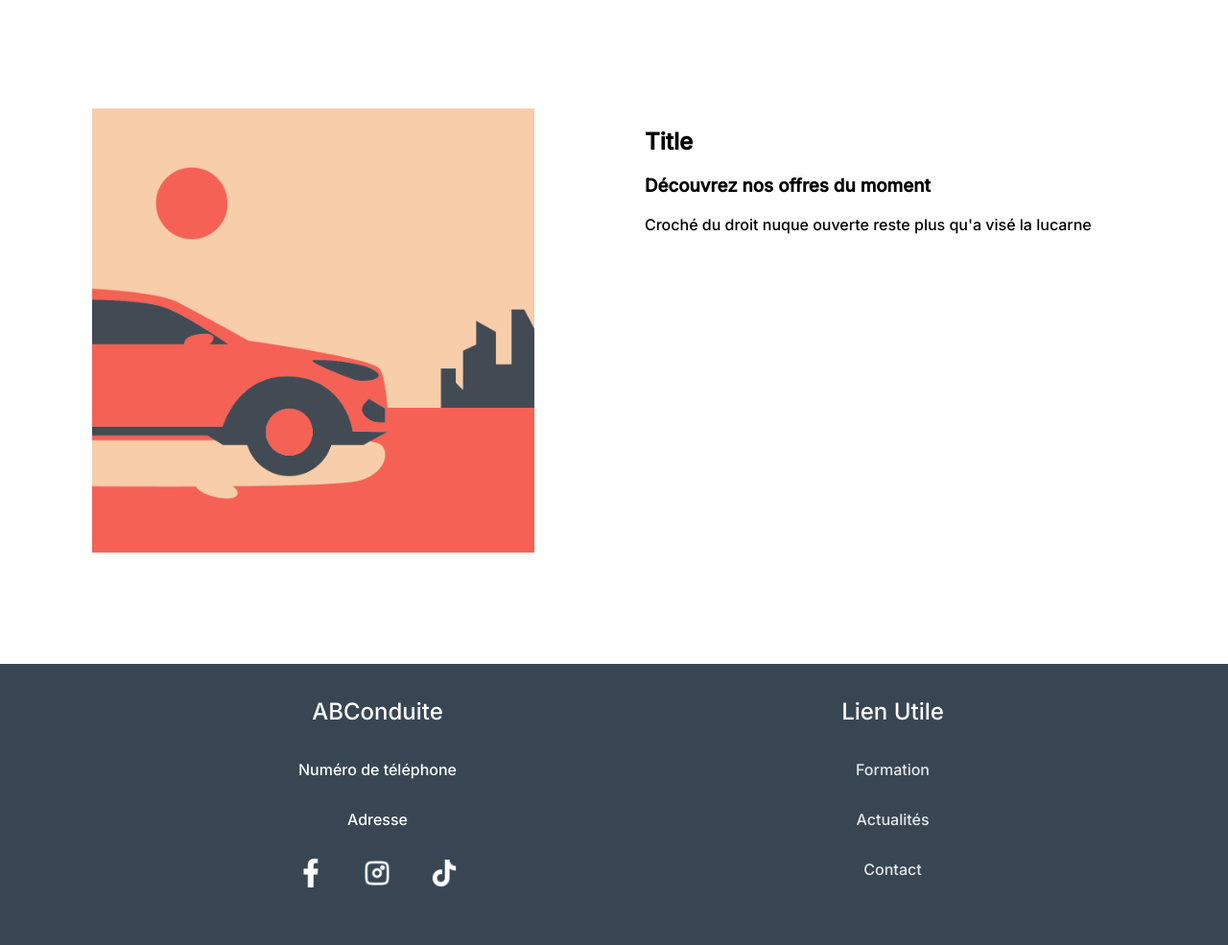
After one commit to ElyesseAdda/ABConduite, a WordPress theme: template wp-content/themes/ABConduite/single.php in a window 1280 px wide. The commit adds this page. Shown: the part 604-1589 px from the top of the page at 96% size. Run offline with PHP 8.4 and a stand-in for WordPress, Linux system fonts and the light colour scheme; the site name, menu and one post (Sample post) are stand-ins, and other content is empty; some libraries are stand-ins or nearby versions.

Commit message:
affichage dynamique des article presque terminé

```diff
--- a/wp-content/themes/ABConduite/assets/css/style.css
+++ b/wp-content/themes/ABConduite/assets/css/style.css
@@ -112,6 +113,30 @@ body{
 .header {
     display: none;
 }
+
+
+.card--article{
+    margin: auto;
+    width: 80%;
+    margin-bottom: 80px;
+    margin-top: 10px;
+}
+
+.article--left img {
+    max-width: 300px;
+}
+
+.title{
+    margin: auto;
+    text-align: center;
+    margin: 20px;
+    margin-bottom: 40px;
+}
+
+.title>h1>span{
+    color: #F56155;
+}
+
 /* Paiment 4x sans frais  */
 .p4x {
     background-color: #fff;
@@ -595,4 +635,27 @@ body{
         color: #F56155;
         margin-top: 125px;
     }
+
+    .card--article{
+        display: flex;
+        flex-direction: row;
+        height: 30%;
+        width: 90%;
     }
+
+    .article--right{
+        width: 50%;
+        padding: 2em;
+    }
+    .article--left img {
+        width: 90%;
+        height: 90%;
+        max-width: 500px;
+    }
+
+    .article--left{
+        width: 50%;
+        height: 70%;
+        padding: 2em;
+    }
+}
--- a/wp-content/themes/ABConduite/functions.php
+++ b/wp-content/themes/ABConduite/functions.php
@@ -39,3 +39,18 @@ add_action("wp_enqueue_scripts", 'loadStylesAndScripts');
 
 
 ?>
+
+<?php function catch_that_image() {
+global $post, $posts;
+$first_img = '';
+ob_start();
+ob_end_clean();
+$output = preg_match_all('/<img.+src=[\'"]([^\'"]+)[\'"].*>/i', $post->post_content, $matches);
+$first_img = $matches [1] [0];
+
+if(empty($first_img)){ //Defines a default image
+$first_img = "/images/default.jpg";
+}
+return $first_img;
+}
+?>
--- a/wp-content/themes/ABConduite/header.php
+++ b/wp-content/themes/ABConduite/header.php
@@ -21,7 +21,7 @@
   <div class="navbar">
      <div class="navbarPC">
     <a href="#">Formation</a>
-    <a href="#">Actualités</a>
+    <a href="actualite.php">Actualités</a>
     <a href="#">Contact</a>
     <a class="logo-reseaupc"href="#"><img class="logopc" src="assets/img/logo/insta.png" alt=""></a>
     <a class="logo-reseaupc"href="#"><img class="logopc" src="assets/img/logo/tiktok.png" alt=""></a>
--- /dev/null
+++ b/wp-content/themes/ABConduite/single.php
@@ -0,0 +1,39 @@
+<?php get_header();
+?>
+
+<div class="title">
+    <h1>Les <span>Actualités</span></h1>
+    <p>Découvrez ce qui a changer et nos offres du moment</p>
+    </div>
+
+    <div class="articles">
+        <?php
+        if(have_posts()): while(have_posts()) : the_post();
+        ?>
+        <div class="card--article">
+            <div class="article--left">
+                <img src="<?php echo catch_that_image() ?>" >
+            </div>
+            <div class="article--right">
+                <h2><?php the_title();?></h2>
+                <h3>Découvrez nos offres du moment</h3>
+                <p><?php the_content();?></p>
+            </div>
+        </div>
+        <div class="card--article">
+            <div class="article--left">
+                <img src="asset/img/ImageAB.png" >
+            </div>
+            <div class="article--right">
+                <h2>Title</h2>
+                <h3>Découvrez nos offres du moment</h3>
+                <p>Croché du droit nuque ouverte reste plus qu'a visé la lucarne</p>
+            </div>
+        </div>
+    </div>
+
+    <?php
+        endwhile;
+        endif;
+        get_footer();
+    ?>
```
Also changed, not shown: other parts of wp-content/themes/ABConduite/assets/css/style.css (+41 -25 lines). Lines whose indentation alone changed are shown as unchanged.
